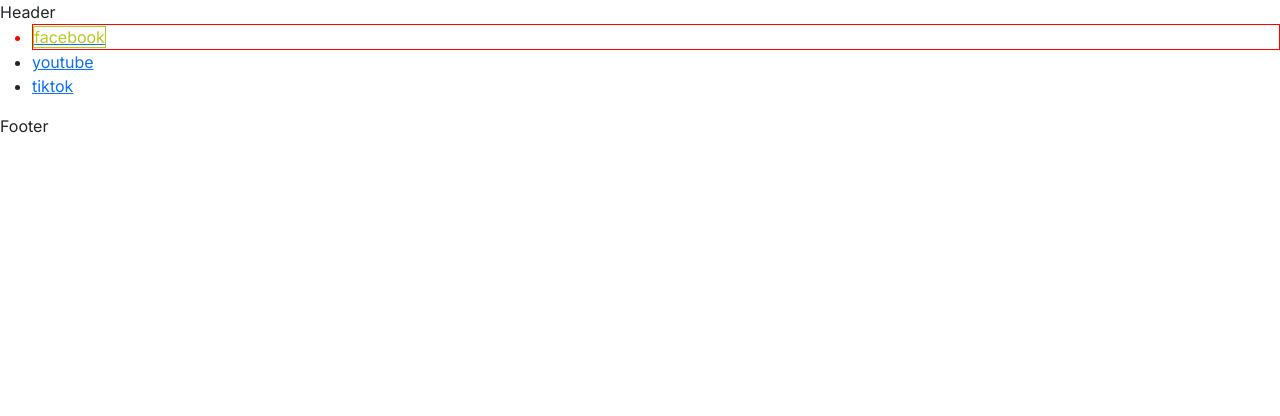
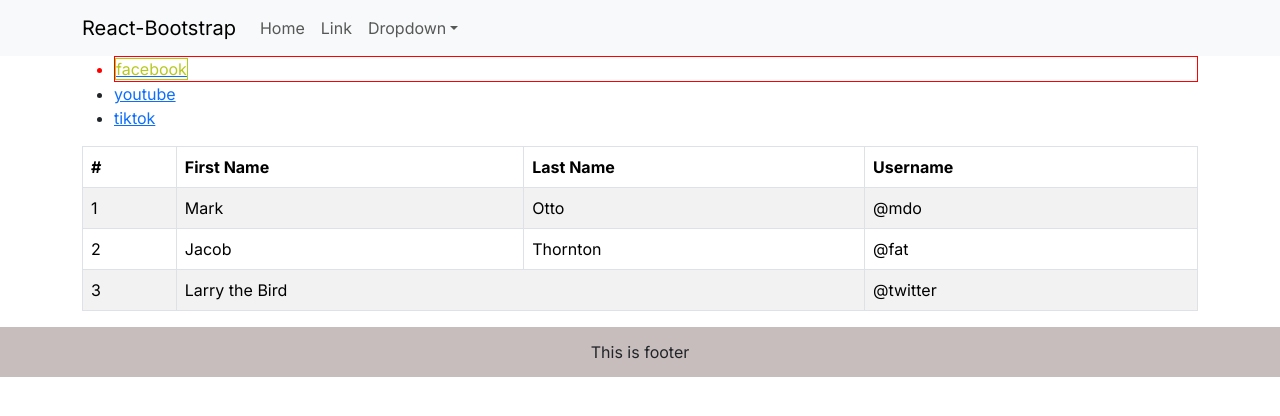
Before and after one commit to linhtiendev/Basic_NextJS-13, a Next.js app: page / in a window 1280 px wide. Shown: the top 416 px of the page. Built offline with nearby package versions, Linux system fonts and the light colour scheme.

Commit message:
create homepage

```diff
--- /dev/null
+++ b/src/app/components/AppFooter.tsx
@@ -0,0 +1,12 @@
+"use client";
+
+import footer from '@/app/styles/AppFooter.module.css';
+
+const AppFooter = () => {
+    return (
+        <div className={footer["app-footer"]}>
+           This is footer
+        </div>
+    )
+}
+export default AppFooter;
--- /dev/null
+++ b/src/app/components/AppHeader.tsx
@@ -0,0 +1,35 @@
+"use client";
+
+import Container from 'react-bootstrap/Container';
+import Nav from 'react-bootstrap/Nav';
+import Navbar from 'react-bootstrap/Navbar';
+import NavDropdown from 'react-bootstrap/NavDropdown';
+
+const AppHeader = () => {
+    return (
+    <Navbar expand="lg" className="bg-body-tertiary">
+      <Container>
+        <Navbar.Brand href="#home">React-Bootstrap</Navbar.Brand>
+        <Navbar.Toggle aria-controls="basic-navbar-nav" />
+        <Navbar.Collapse id="basic-navbar-nav">
+          <Nav className="me-auto">
+            <Nav.Link href="#home">Home</Nav.Link>
+            <Nav.Link href="#link">Link</Nav.Link>
+            <NavDropdown title="Dropdown" id="basic-nav-dropdown">
+              <NavDropdown.Item href="#action/3.1">Action</NavDropdown.Item>
+              <NavDropdown.Item href="#action/3.2">
+                Another action
+              </NavDropdown.Item>
+              <NavDropdown.Item href="#action/3.3">Something</NavDropdown.Item>
+              <NavDropdown.Divider />
+              <NavDropdown.Item href="#action/3.4">
+                Separated link
+              </NavDropdown.Item>
+            </NavDropdown>
+          </Nav>
+        </Navbar.Collapse>
+      </Container>
+    </Navbar>
+    )
+}
+export default AppHeader;
--- /dev/null
+++ b/src/app/components/Table.tsx
@@ -0,0 +1,38 @@
+"use client";
+
+import Table from 'react-bootstrap/Table';
+
+const AppTable = () => {
+    return (
+    <Table striped bordered hover>
+      <thead>
+        <tr>
+          <th>#</th>
+          <th>First Name</th>
+          <th>Last Name</th>
+          <th>Username</th>
+        </tr>
+      </thead>
+      <tbody>
+        <tr>
+          <td>1</td>
+          <td>Mark</td>
+          <td>Otto</td>
+          <td>@mdo</td>
+        </tr>
+        <tr>
+          <td>2</td>
+          <td>Jacob</td>
+          <td>Thornton</td>
+          <td>@fat</td>
+        </tr>
+        <tr>
+          <td>3</td>
+          <td colSpan={2}>Larry the Bird</td>
+          <td>@twitter</td>
+        </tr>
+      </tbody>
+    </Table>
+    )
+}
+export default AppTable;
--- a/src/app/layout.tsx
+++ b/src/app/layout.tsx
@@ -1,8 +1,17 @@
+"use client";
 // import './globals.css'
 import type { Metadata } from 'next'
 import { Inter } from 'next/font/google'
 
 import 'bootstrap/dist/css/bootstrap.min.css';
+
+import Container from 'react-bootstrap/Container';
+
+// import "@/app/components/AppHeader"
+import AppHeader from '@/app/components/AppHeader';
+import AppFooter from '@/app/components/AppFooter';
+
+
 
 const inter = Inter({ subsets: ['latin'] })
 
@@ -19,9 +28,11 @@
   return (
     <html lang="en">
       <body className={inter.className}>
-        <header>Header</header>
-        {children}
-        <footer>Footer</footer>
+        <AppHeader />
+        <Container>
+          {children}
+        </Container>
+        <AppFooter />
         </body>
     </html>
   )
--- a/src/app/page.tsx
+++ b/src/app/page.tsx
@@ -1,15 +1,15 @@
 // import Image from 'next/image'
 // import styles from './page.module.css'
 import Link from "next/link";
-
-// file import sau sẽ ghi đè css file trước nếu dùng giống tên class
-// import '@/app/styles/appSe.css';
-// import '@/app/styles/app.css';
 
 // dùng .module -> sẽ tạo ra class khác
 // tránh việc trùng class
 import x from '@/app/styles/appSe.module.css';
 import y from '@/app/styles/app.module.css';
+
+import AppTable from "@/app/components/Table";
+
+
 
 export default function Home() {
   return (
@@ -116,6 +116,7 @@
           </li>
         </ul>
       </div>
+      <AppTable />
     </>
   )
 }
--- /dev/null
+++ b/src/app/styles/AppFooter.module.css
@@ -0,0 +1,8 @@
+.app-footer {
+    width: 100%;
+    height: 50px;
+    background-color: #c8bdbd;
+    display: flex;
+    justify-content: center;
+    align-items: center;
+}
```
